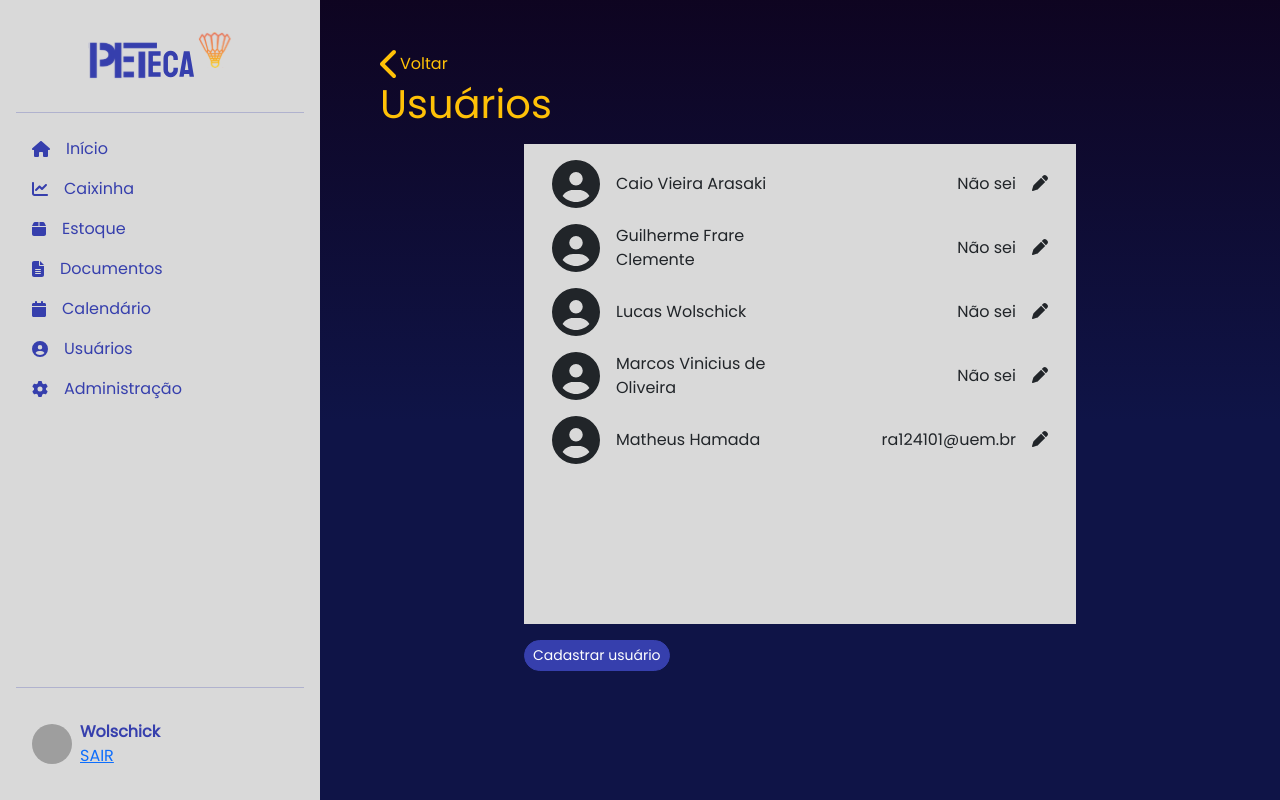
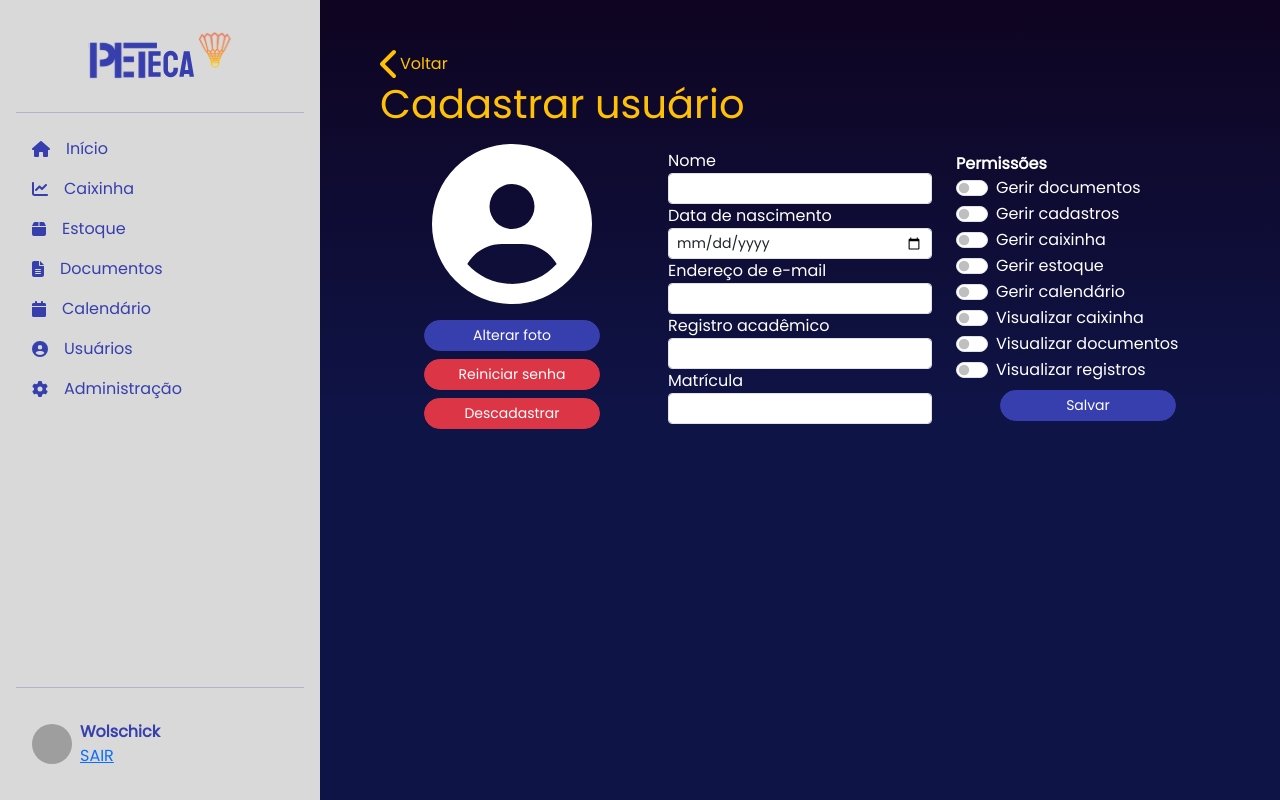
Before and after one commit to LucasWolschick/peteca, a Next.js app in the folder front/peteca-front/: page / in a window 1280 px wide. Built offline with nearby package versions, Linux system fonts and the light colour scheme; grey boxes are pictures that could not be loaded.

Commit message:
Ajuste do componente da dialog

```diff
--- a/front/peteca-front/src/app/components/items/system/Dialog.tsx
+++ b/front/peteca-front/src/app/components/items/system/Dialog.tsx
@@ -11,21 +11,25 @@ export default function Dialog(props: DialogProps) {
   return (
     <>
       <button className="btn btn-danger btn-sm rounded-5 col-8" onClick={handleShow}>
-        {props.text}
+        {props.buttonText}
       </button>
 
-      <Modal centered show={show} onHide={handleClose}>
-        <Modal.Header closeButton>
-          <Modal.Title>Modal heading</Modal.Title>
-        </Modal.Header>
-        <Modal.Body>E o pix cai quando?</Modal.Body>
-        <Modal.Footer>
-          <Button variant="secondary" onClick={handleClose}>
-            Cancelar
-          </Button>
-          <Button variant="primary" onClick={handleClose}>
-            Confirmar
-          </Button>
+      <Modal centered show={show}
+        onHide={handleClose}
+        backdrop="static"
+        keyboard={false} className='rounded-5'>
+        <Modal.Body>{props.text}</Modal.Body>
+        <Modal.Footer className='container-fluid justify-content-between'>
+          <div className='col-lg-5 col-12'>
+            <button className="btn btn-danger btn-md rounded-5 col-12" onClick={handleClose}>
+              Cancelar
+            </button>
+          </div>
+          <div className='col-lg-5 col-12'>
+            <button className="btn btn-primary btn-md rounded-5 col-12" onClick={handleClose}>
+              {props.buttonText}
+            </button>
+          </div>
         </Modal.Footer>
       </Modal>
     </>
@@ -33,5 +37,6 @@ export default function Dialog(props: DialogProps) {
 }
 
 export interface DialogProps {
-  text: string
+  text: string,
+  buttonText: string
 }
--- a/front/peteca-front/src/app/components/templates/system/SystemTemplate.tsx
+++ b/front/peteca-front/src/app/components/templates/system/SystemTemplate.tsx
@@ -18,8 +18,8 @@ export default function SystemTemplate() {
         </div>
         <div className="col-md-9 col-12 min-vh-100 text-white p-5">
           {/* <SystemRoutes /> */}
-          {/* <Create /> */}
-          <List />
+          <Create />
+          {/* <List /> */}
         </div>
       </div>
     </>
--- a/front/peteca-front/src/app/components/templates/system/usuarios/Create.tsx
+++ b/front/peteca-front/src/app/components/templates/system/usuarios/Create.tsx
@@ -6,11 +6,12 @@ import { useState } from "react";
 
 export default function Create() {
   const isAdmin = true;
+  const isNew = true;
 
   return (
     <>
       <div className="container-fluid">
-        <Title title="Cadastrar usuário" />
+        {isNew ? <Title title="Cadastrar usuário" /> : <Title title="Editar usuário" />}
         <div className="row mt-3 align-items-center">
           <div className="col-md-4">
             <div className="row justify-content-center align-items-center">
@@ -20,8 +21,10 @@ export default function Create() {
               </div>
               <div className="text-center d-flex flex-column align-items-center gap-2">
                 <button className="btn btn-primary btn-sm rounded-5 col-8 mt-3">Alterar foto</button>
-                {isAdmin && <Dialog text="Reiniciar senha" />}
-                {isAdmin && <Dialog text="Descadastrar" />}
+                {isAdmin && isNew && <Dialog buttonText="Reiniciar senha" text="Deseja realmente invalidar a senha
+deste usuário?"/>}
+                {isAdmin && isNew && <Dialog buttonText="Descadastrar" text="Deseja realmente descadastrar este
+usuário?" />}
               </div>
             </div>
           </div>
```
